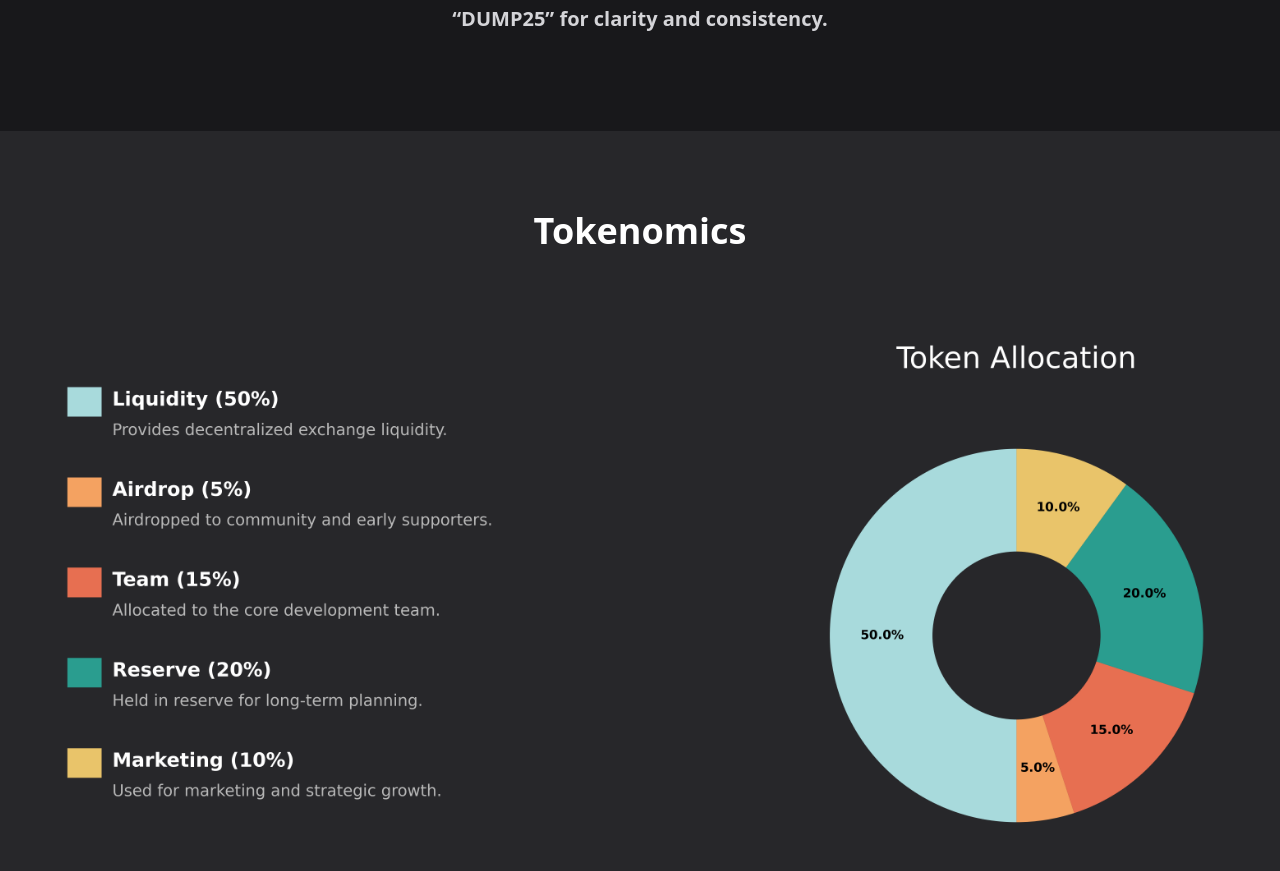
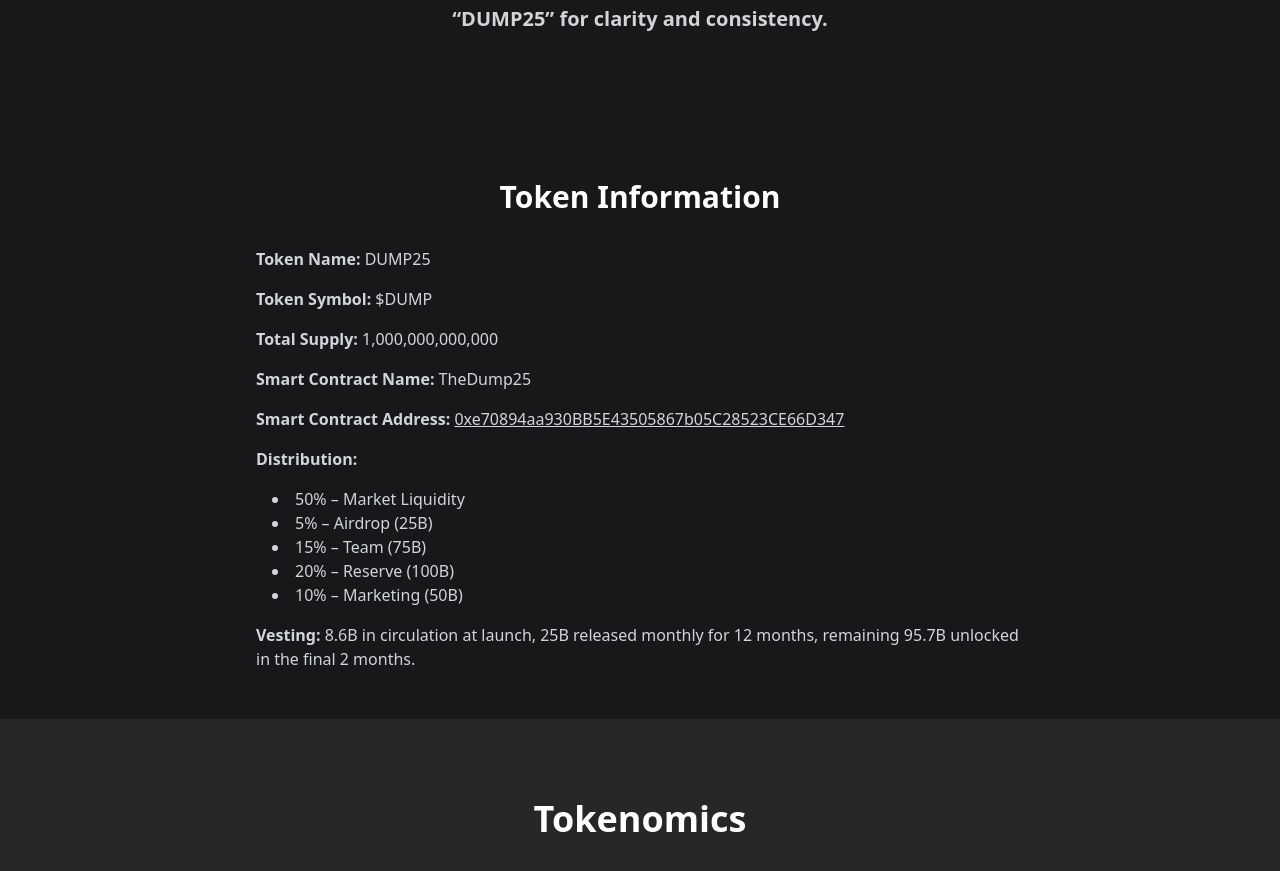
Before and after one commit to PAKmeme/dump25.io-site, a Next.js app: page / in a window 1280 px wide. Shown: the part 1963-2834 px from the top of the page. Built offline with nearby package versions, Linux system fonts and the light colour scheme.

Commit message:
Update page.tsx

```diff
--- a/app/page.tsx
+++ b/app/page.tsx
@@ -72,6 +72,31 @@ export default function Home() {
         </div>
       </section>
 
+      <section className="bg-zinc-900 text-white py-12 px-4 md:px-16">
+  <h2 className="text-2xl md:text-3xl font-bold text-center mb-8">Token Information</h2>
+  <div className="max-w-3xl mx-auto space-y-4 text-gray-300 text-sm md:text-base">
+    <p><strong>Token Name:</strong> DUMP25</p>
+    <p><strong>Token Symbol:</strong> $DUMP</p>
+    <p><strong>Total Supply:</strong> 1,000,000,000,000</p>
+    <p><strong>Smart Contract Name:</strong> TheDump25</p>
+    <p>
+      <strong>Smart Contract Address:</strong>{" "}
+      <a href="https://bscscan.com/address/0xe70894aa930BB5E43505867b05C28523CE66D347" target="_blank" rel="noopener noreferrer" className="underline hover:text-white">
+        0xe70894aa930BB5E43505867b05C28523CE66D347
+      </a>
+    </p>
+    <p><strong>Distribution:</strong></p>
+    <ul className="list-disc list-inside ml-4">
+      <li>50% – Market Liquidity</li>
+      <li>5% – Airdrop (25B)</li>
+      <li>15% – Team (75B)</li>
+      <li>20% – Reserve (100B)</li>
+      <li>10% – Marketing (50B)</li>
+    </ul>
+    <p><strong>Vesting:</strong> 8.6B in circulation at launch, 25B released monthly for 12 months, remaining 95.7B unlocked in the final 2 months.</p>
+  </div>
+</section>
+
       {/* Tokenomics */}
       <section id="tokenomics" className="py-20 px-6 bg-zinc-800">
         <h2 className="text-4xl font-bold mb-6 text-center">Tokenomics</h2>
```
